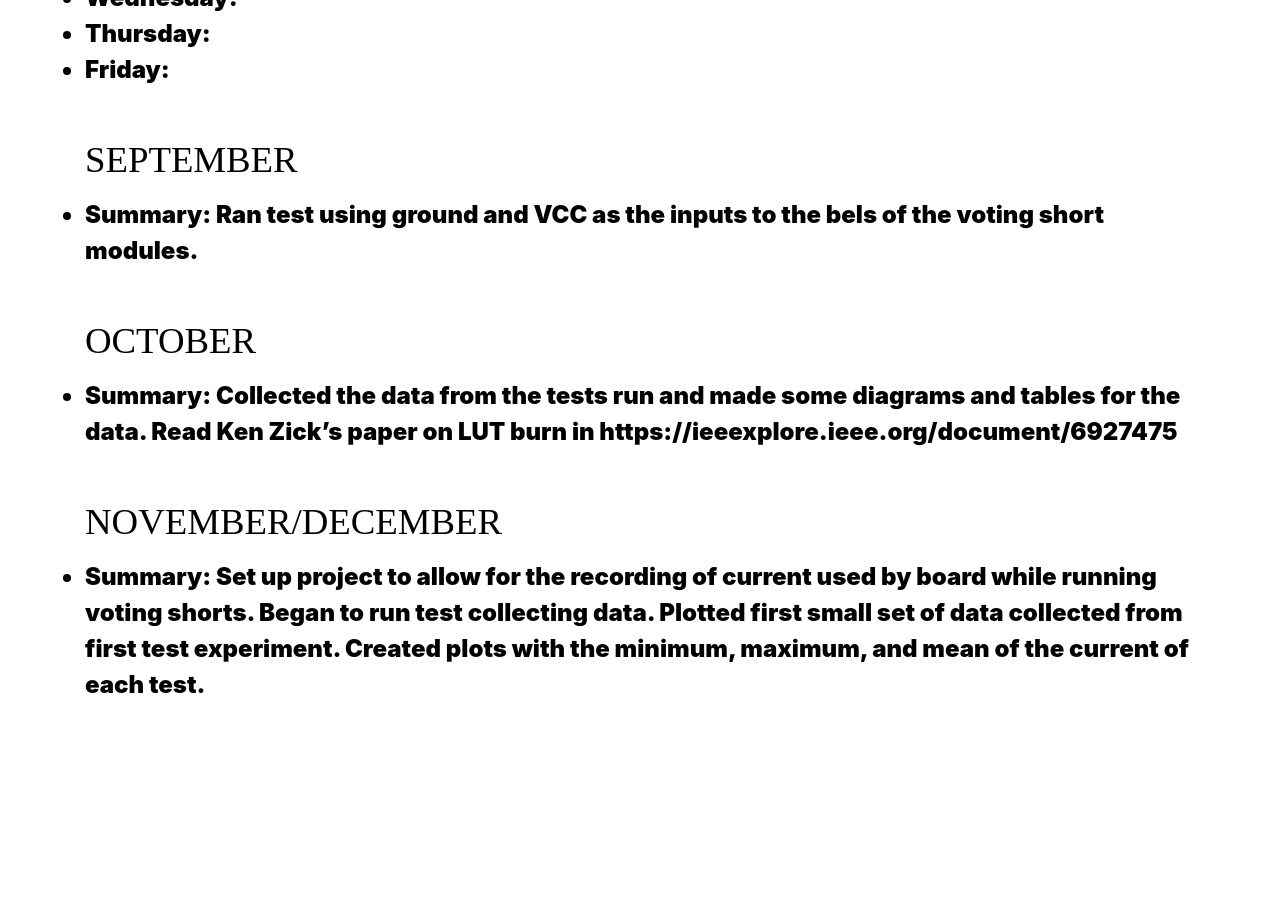
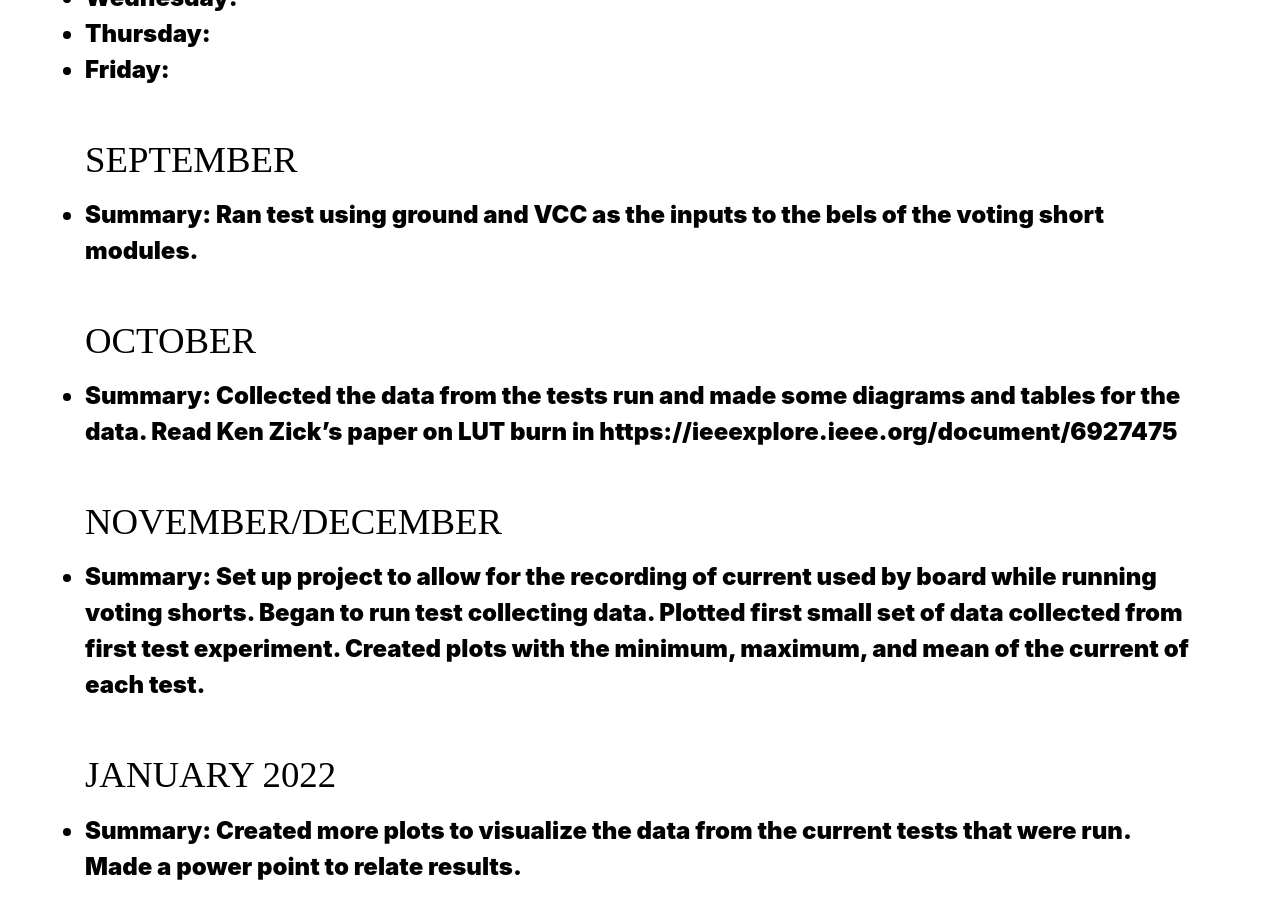
Before and after one commit to jonath48/jonath48.github.io, a Jekyll site: the page built from _pages/log.md, in a window 1280 px wide and 900 px high, scrolled down 7246 px. Built offline with Jekyll 4.4.1, drawn with Linux system fonts in a browser that asks for light colours; before the commit the page ends 7964 px from its top, so only the background shows below that.

Commit message:
added January to log

```diff
--- a/_pages/log.md
+++ b/_pages/log.md
@@ -166,3 +166,7 @@ title: Jonathan Thompson's IMMERSE Log
 ### November/December
 
 * **Summary:** Set up project to allow for the recording of current used by board while running voting shorts. Began to run test collecting data. Plotted first small set of data collected from first test experiment. Created plots with the minimum, maximum, and mean of the current of each test.
+
+### January 2022
+
+* **Summary:** Created more plots to visualize the data from the current tests that were run. Made a power point to relate results.
```
